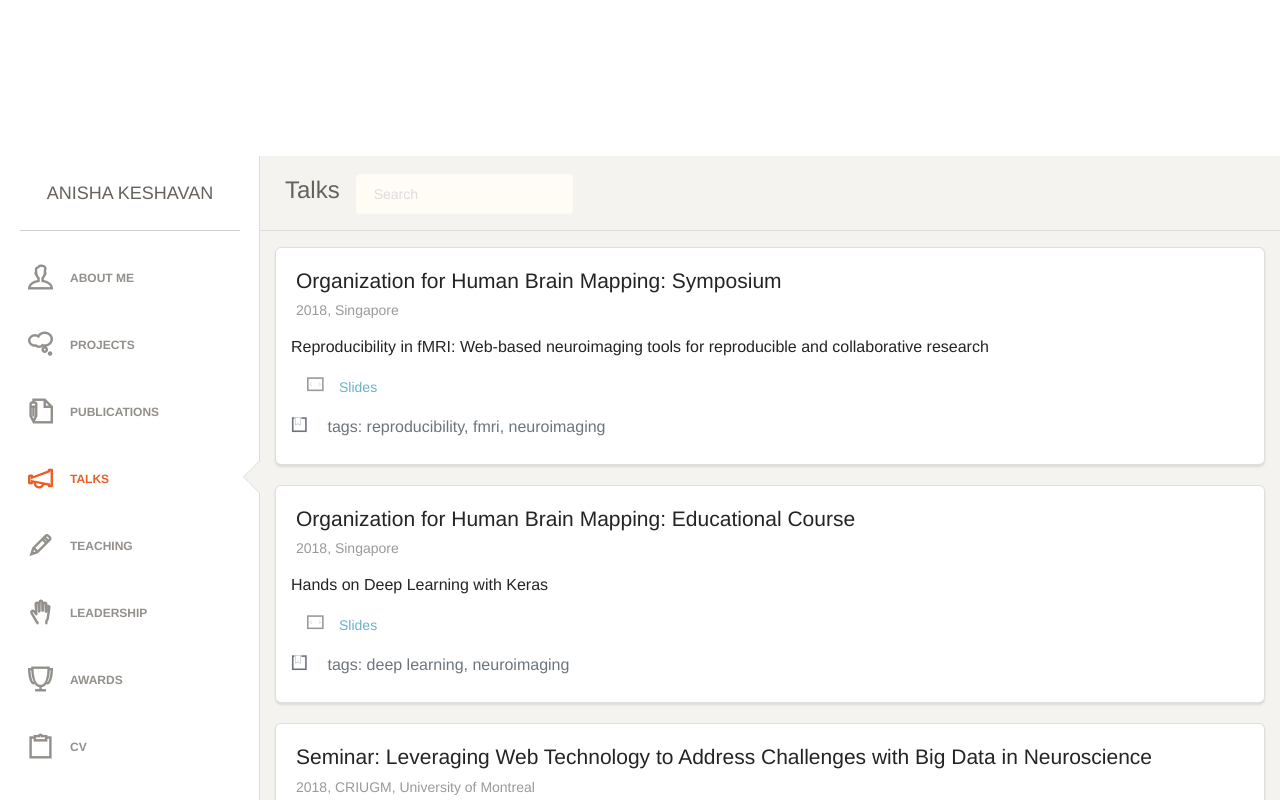
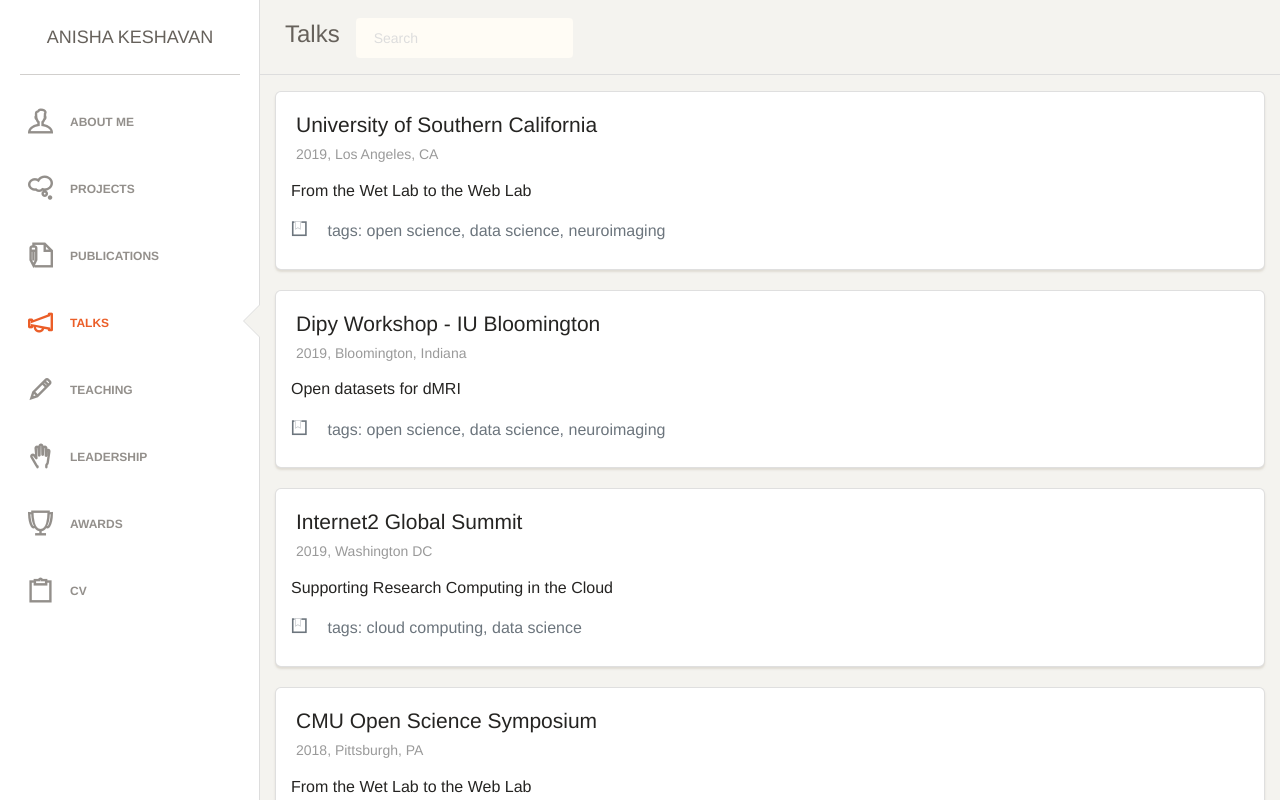
Before and after one commit to akeshavan/akeshavan.github.io, a Vue app: page /#/talks in a window 1280 px wide. Shown: the top 800 px of the page. Built offline with nearby package versions, Linux system fonts and the light colour scheme.

Commit message:
enh: added more talks and updated pubs and projects

```diff
--- a/src/App.vue
+++ b/src/App.vue
@@ -254,6 +254,10 @@ li a {
   opacity: 0;
 }
 
+div.resize-observer {
+  height: 0 !important;
+}
+
 /*#app {
   font-family: 'Avenir', Helvetica, Arial, sans-serif;
   -webkit-font-smoothing: antialiased;
--- a/src/components/Projects.vue
+++ b/src/components/Projects.vue
@@ -41,7 +41,7 @@ export default {
         {'name': 'Swipes for Science',
          'tags': 'Citizen Science, Data Science',
          'code': 'https://github.com/SwipesForScience/SwipesForScience',
-         'demo': 'https://braindr.us',
+         'demo': 'https://swipesforscience.org',
          'image': 'https://braindrles.us/static/img/braindrles.1059410.gif',
          'description': `A framework for generating a citizen science game for large-scale data annotation`,
         },
--- a/src/components/Publications.vue
+++ b/src/components/Publications.vue
@@ -37,9 +37,17 @@ export default {
         {
           title: 'Combining citizen science and deep learning to amplify expertise in neuroimaging.',
           authors: 'Keshavan, A., Yeatman, J., and Rokem, A.,',
+          link: 'https://www.frontiersin.org/articles/10.3389/fninf.2019.00029/full',
+          year: '2019',
+          journal: 'Frontiers in Neuroinformatics',
+          tags: 'citizen science, deep learning, medical imaging, neuroimaging',
+        },
+        {
+          title: 'Interactive Publication: Combining citizen science and deep learning to amplify expertise in neuroimaging.',
+          authors: 'Keshavan, A., Yeatman, J., and Rokem, A.,',
           link: 'http://results.braindr.us',
           year: '2018',
-          journal: 'preprint (submitted)',
+          journal: 'Frontiers in Neuroinformatics',
           tags: 'citizen science, deep learning, medical imaging, neuroimaging',
         },
         {
--- a/src/components/Talks.vue
+++ b/src/components/Talks.vue
@@ -37,6 +37,38 @@ export default {
   data() {
     return {
       teaching: [
+        {
+          title: 'University of Southern California',
+          year: 2019,
+          desc: 'From the Wet Lab to the Web Lab',
+          tags: 'open science, data science, neuroimaging',
+          location: 'Los Angeles, CA',
+          lesson: '',
+        },
+        {
+          title: 'Dipy Workshop - IU Bloomington',
+          year: 2019,
+          desc: 'Open datasets for dMRI',
+          tags: 'open science, data science, neuroimaging',
+          location: 'Bloomington, Indiana',
+          lesson: '',
+        },
+        {
+          title: 'Internet2 Global Summit',
+          year: 2019,
+          desc: 'Supporting Research Computing in the Cloud',
+          tags: 'cloud computing, data science',
+          location: 'Washington DC',
+          lesson: '',
+        },
+        {
+          title: 'CMU Open Science Symposium',
+          year: 2018,
+          desc: 'From the Wet Lab to the Web Lab',
+          tags: 'open science, data science, neuroimaging',
+          location: 'Pittsburgh, PA',
+          lesson: 'https://slides.com/anishakeshavan/deck',
+        },
         {
           title: 'Organization for Human Brain Mapping: Symposium',
           year: 2018,
```
